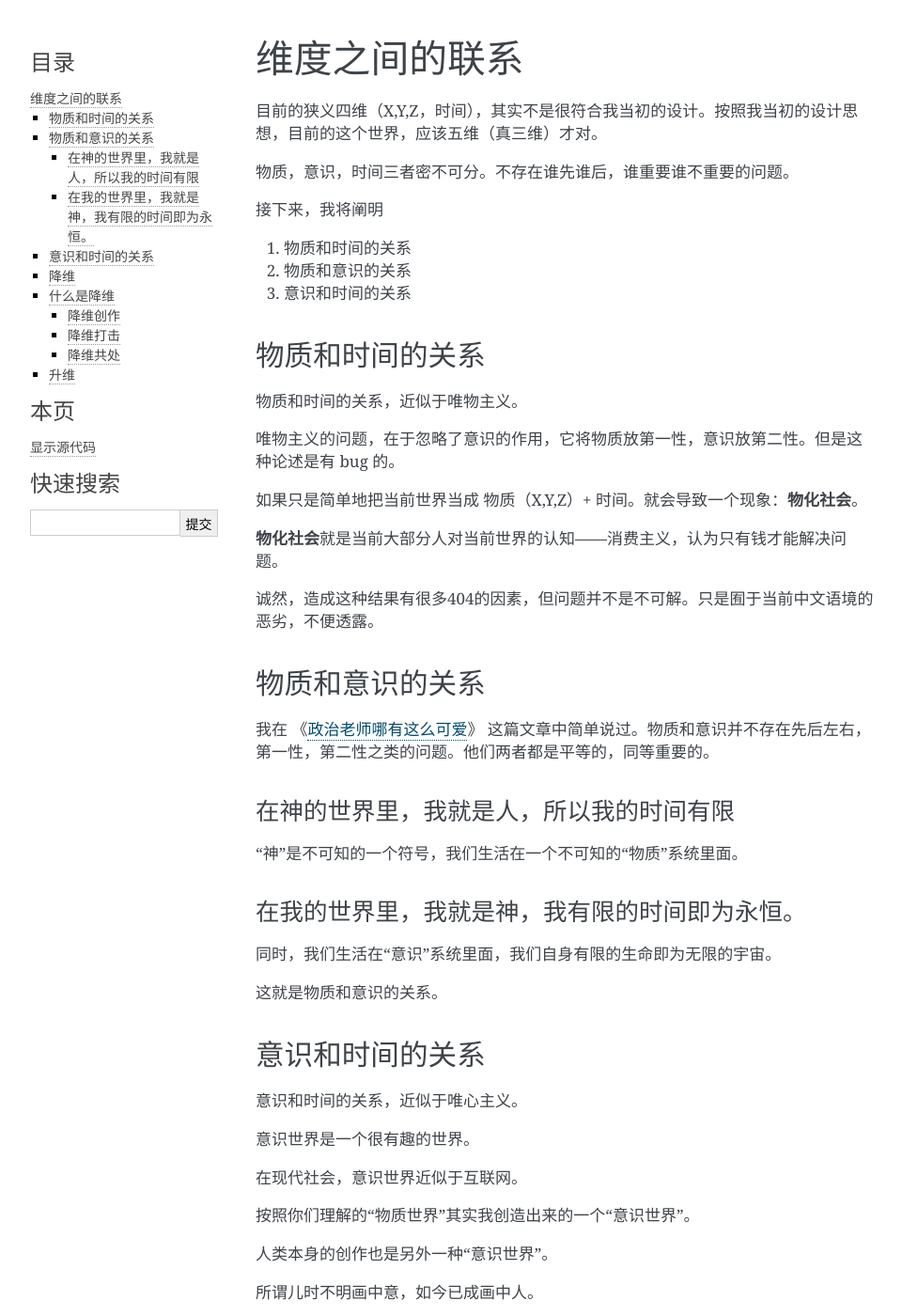
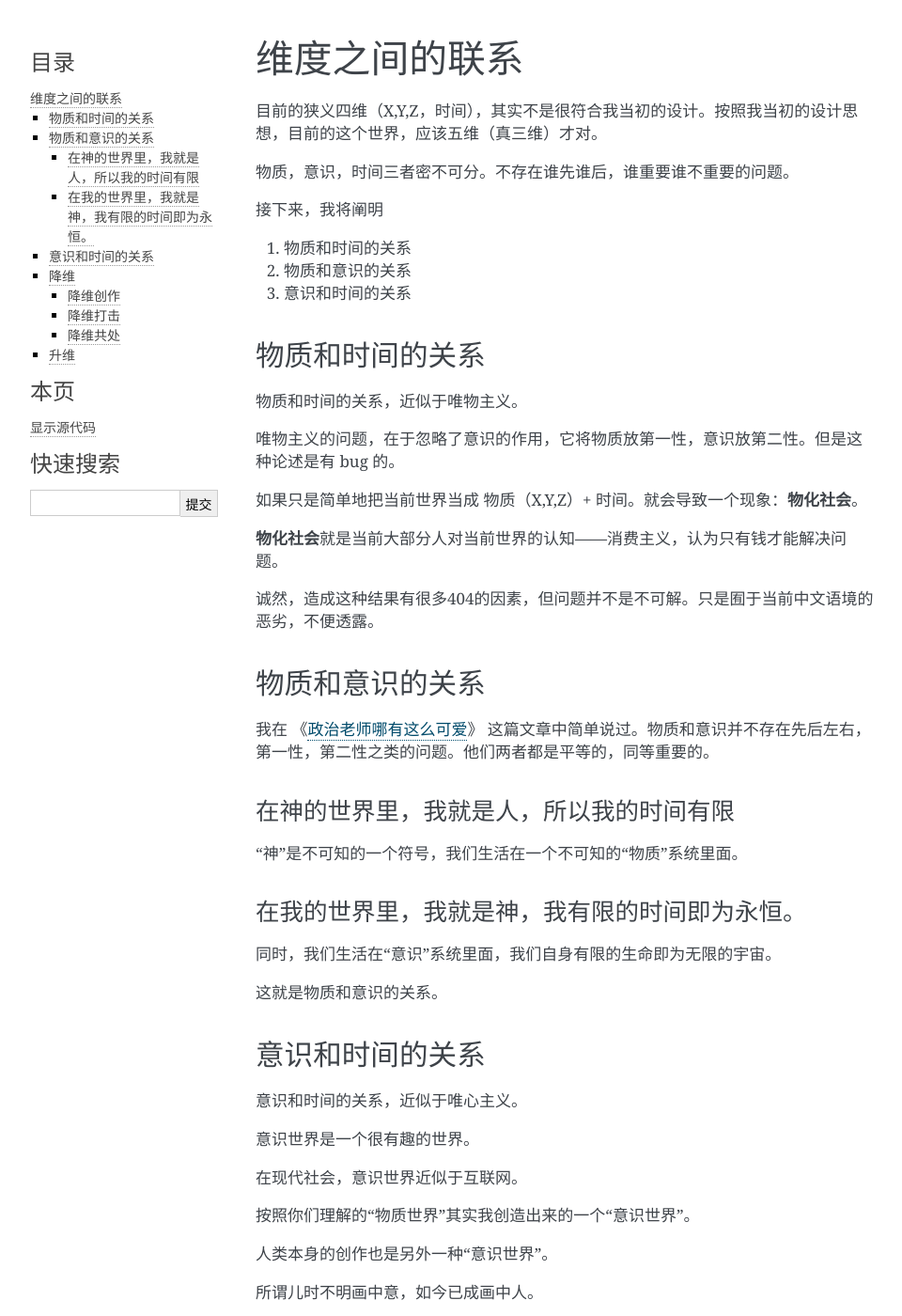
Before and after one commit to zeusro/God-Theory, a Sphinx documentation site: the page built from source/chapter_3.md, in a window 1280 px wide and 1400 px high. Shown: the whole window at 94% size, without its empty margins (148-1108 px from the left). Built offline with Sphinx 7.4.7, drawn with Linux system fonts in a browser that asks for light colours.

Commit message:
Sun May 24 19:36:03 CST 2020

```diff
--- a/source/chapter_3.md
+++ b/source/chapter_3.md
@@ -52,8 +52,6 @@
 
 ## 降维
 
-## 什么是降维
-
 凡人认为自己生活在狭义三维世界，其实他们是活在狭义四维世界里面。
 
 我生活在狭义真三维世界里面。
```
